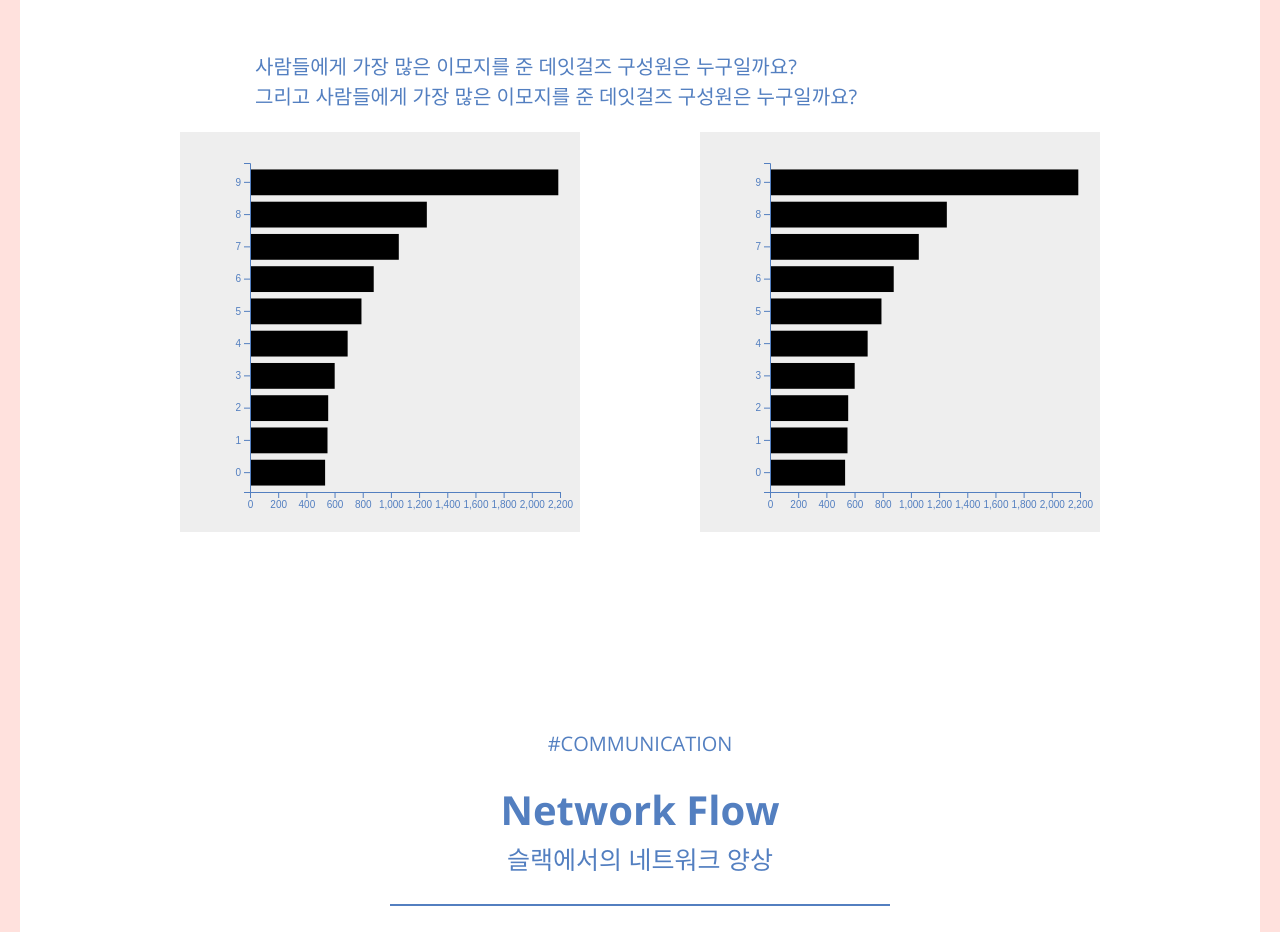
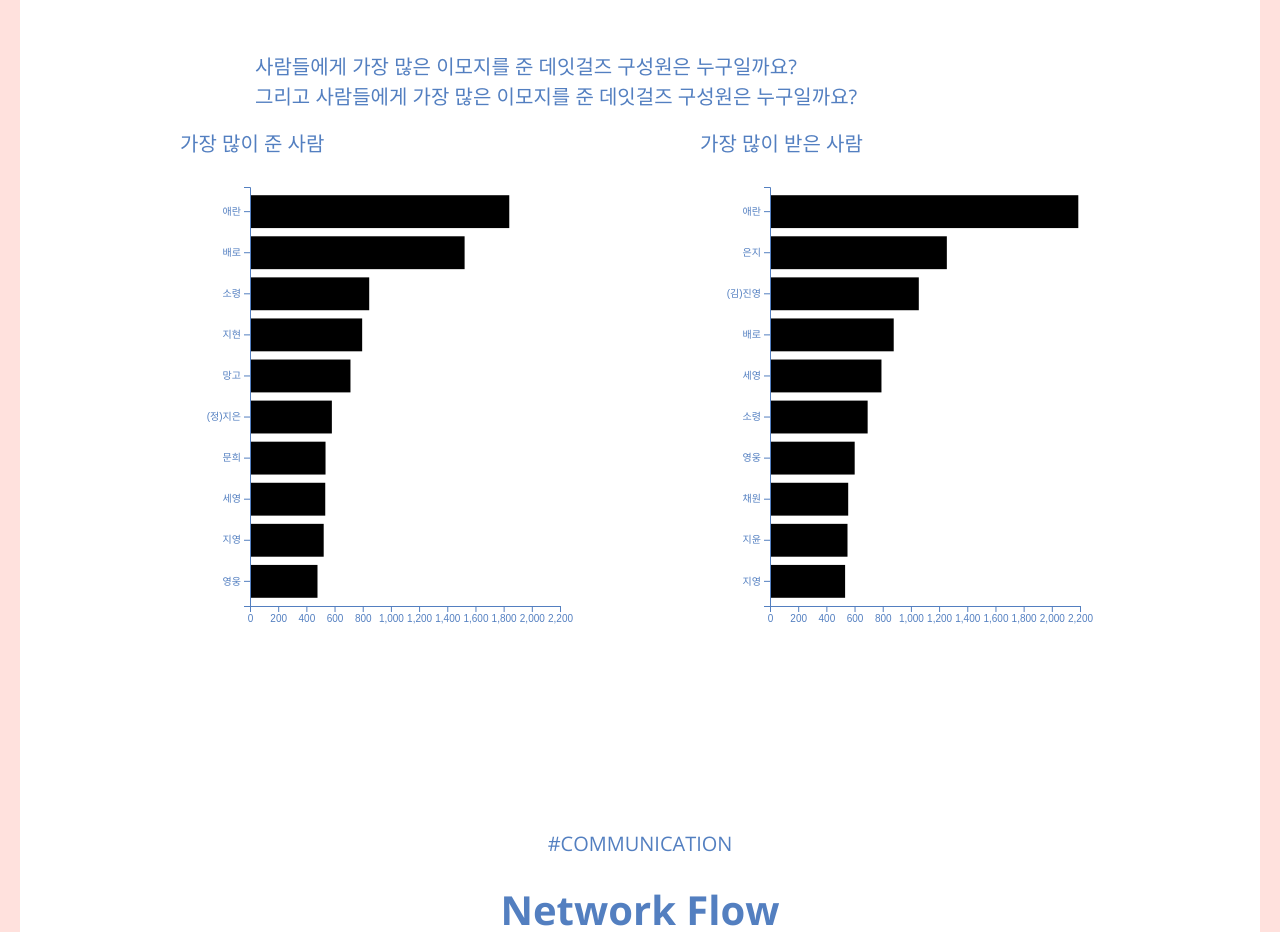
Before and after one commit to dataitgirls2/DADEKI, a plain HTML site: page analysis.html in a window 1280 px wide. Shown: the part 4440-5372 px from the top of the page. Drawn offline with nearby package versions, Linux system fonts and the light colour scheme.

Commit message:
Update analysis.html

```diff
--- a/analysis.html
+++ b/analysis.html
@@ -46,17 +46,17 @@
           margin-right: auto;
           margin-top: 120px;
         }
-        #chart {
+        #chart-give {
          width: 400px;
-         height: 400px;
-         background-color : #EEE;
+         height: 500px;
+         background-color : #fff;
          margin:0 auto;
          overflow: hidden;
         }
-        #chart1 {
+        #chart-take {
          width: 400px;
-         height: 400px;
-         background-color : #EEE;
+         height: 500px;
+         background-color : #fff;
          margin:0 auto;
          overflow: hidden;
         }
@@ -530,28 +530,91 @@
              </div>
            </div>
          </div>
-
-         <div class="chart-wrapper">
-            <div id="chart">
+          <div class="chart-wrapper">
+            <div id="chart-give">
+              <h6>가장 많이 준 사람</h6>
               <svg></svg>
               <script>
-                var T = 30;
+                var T = 20;
                 var L = 70;
                 var R = 20;
-                var B = 40;
-                var scores = [533, 550, 555, 601, 693, 791, 878, 1056, 1255, 2188];
-                var chart = document.querySelector("#chart");
+                var B = 60;
+                var scores = [479, 523, 534, 536, 581, 713, 796, 846, 1523, 1840];
+                var chart = document.querySelector("#chart-give");
                 var x = d3.scaleLinear()
                           .domain([0, 2200]);
+                var giveNames = ['영웅', '지영', '세영', '문희', '(정)지은', '망고', '지현', '소령', '배로', '애란'];
+                // var y = d3.scaleBand()
+                //           .domain(d3.range(scores.length)).padding(0.2);
                 var y = d3.scaleBand()
-                          .domain(d3.range(scores.length)).padding(0.2);
-                var svg = d3.select("#chart svg");
+                          .domain(giveNames).padding(0.2);
+                var svg = d3.select("#chart-give svg");
                 var gData = svg.append("g")
                           .attr("class", "data");
                 var gxAxis = svg.append("g")
                           .attr("class", "x-axis axis");
                 var gyAxis = svg.append("g")
-                          .attr("class", "y-axis axis");
+                          .attr("class", "y-axis axis")
+
+
+                window.addEventListener("resize", onResize);
+                onResize();
+                function onResize() {
+                    x.range([0, chart.clientWidth - L - R]);
+                    y.range([chart.clientHeight - T - B, 1]);
+                    var update = gData
+                    // var update = give></give>
+                        .attr("transform", "translate(" + L + ", " + T + ")")
+                        .selectAll("rect").data(scores);
+                    var enter = update.enter()
+                        .append("rect");
+
+                    update.merge(enter)
+                        .attr("height", y.bandwidth())
+                        .attr("width", function(d, i) {
+                            // return chart.clientWidth - L - R - (chart.clientWidth - L - R - x(d));
+                            return x(d);
+                        })
+                        .attr("x", 0)
+                        .attr("y", function(d, i) {
+                            return y(giveNames[i]);
+                        });
+                    gxAxis
+                        .attr("transform", "translate(" + L + ", " + (chart.clientHeight - B) + ")")
+                        .call(d3.axisBottom().scale(x));
+                    gyAxis
+                        .attr("transform", "translate(" + L + ", " + T + ")")
+                        .call(d3.axisLeft().scale(y));
+                    svg
+                        .attr("width", chart.clientWidth)
+                        .attr("height", chart.clientHeight);
+                   }
+                </script>
+              </div>
+            <div id="chart-take">
+              <h6>가장 많이 받은 사람</h6>
+              <svg></svg>
+              <script>
+                var T = 20;
+                var L = 70;
+                var R = 20;
+                var B = 60;
+                var scores = [533, 550, 555, 601, 693, 791, 878, 1056, 1255, 2188];
+                var chart = document.querySelector("#chart-take");
+                var x = d3.scaleLinear()
+                          .domain([0, 2200]);
+
+                var takeNames = ['지영', '지윤', '채원', '영웅', '소령', '세영', '배로', '(김)진영', '은지', '애란'];
+                var y = d3.scaleBand()
+                          .domain(takeNames).padding(0.2);
+                var svg = d3.select("#chart-take svg");
+                var gData = svg.append("g")
+                          .attr("class", "data");
+                var gxAxis = svg.append("g")
+                          .attr("class", "x-axis axis");
+                var gyAxis = svg.append("g")
+                          .attr("class", "y-axis axis")
+
 
                 window.addEventListener("resize", onResize);
                 onResize();
@@ -566,12 +629,13 @@
 
                     update.merge(enter)
                         .attr("height", y.bandwidth())
-                        .attr("width", function(d) {
-                            return chart.clientWidth - L - R - (chart.clientWidth - L - R - x(d));
+                        .attr("width", function(d, i) {
+                            // return chart.clientWidth - L - R - (chart.clientWidth - L - R - x(d));
+                            return x(d);
                         })
                         .attr("x", 0)
                         .attr("y", function(d, i) {
-                            return y(i);
+                            return y(takeNames[i]);
                         });
                     gxAxis
                         .attr("transform", "translate(" + L + ", " + (chart.clientHeight - B) + ")")
@@ -585,61 +649,8 @@
                    }
                 </script>
               </div>
-            <div id="chart1">
-              <svg></svg>
-              <script>
-                var T = 30;
-                var L = 70;
-                var R = 20;
-                var B = 40;
-                var scores = [533, 550, 555, 601, 693, 791, 878, 1056, 1255, 2188];
-                var chart = document.querySelector("#chart1");
-                var x = d3.scaleLinear()
-                          .domain([0, 2200]);
-                var y = d3.scaleBand()
-                          .domain(d3.range(scores.length)).padding(0.2);
-                var svg = d3.select("#chart1 svg");
-                var gData = svg.append("g")
-                          .attr("class", "data");
-                var gxAxis = svg.append("g")
-                          .attr("class", "x-axis axis");
-                var gyAxis = svg.append("g")
-                          .attr("class", "y-axis axis");
-
-                window.addEventListener("resize", onResize);
-                onResize();
-                function onResize() {
-                    x.range([0, chart.clientWidth - L - R]);
-                    y.range([chart.clientHeight - T - B, 1]);
-                    var update = gData
-                        .attr("transform", "translate(" + L + ", " + T + ")")
-                        .selectAll("rect").data(scores);
-                    var enter = update.enter()
-                        .append("rect");
-
-                    update.merge(enter)
-                        .attr("height", y.bandwidth())
-                        .attr("width", function(d) {
-                            return chart.clientWidth - L - R - (chart.clientWidth - L - R - x(d));
-                        })
-                        .attr("x", 0)
-                        .attr("y", function(d, i) {
-                            return y(i);
-                        });
-                    gxAxis
-                        .attr("transform", "translate(" + L + ", " + (chart.clientHeight - B) + ")")
-                        .call(d3.axisBottom().scale(x));
-                    gyAxis
-                        .attr("transform", "translate(" + L + ", " + T + ")")
-                        .call(d3.axisLeft().scale(y));
-                    svg
-                        .attr("width", chart.clientWidth)
-                        .attr("height", chart.clientHeight);
-                   }
-                </script>
             </div>
-          </div>
-      </section>
+       </section>
 
       <section class="bg-white" id="network_chart">
         <div class="container">
```
